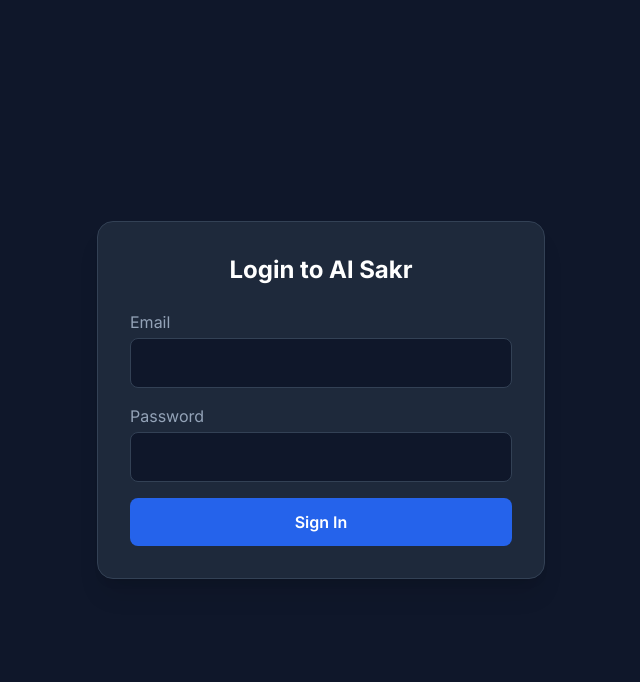
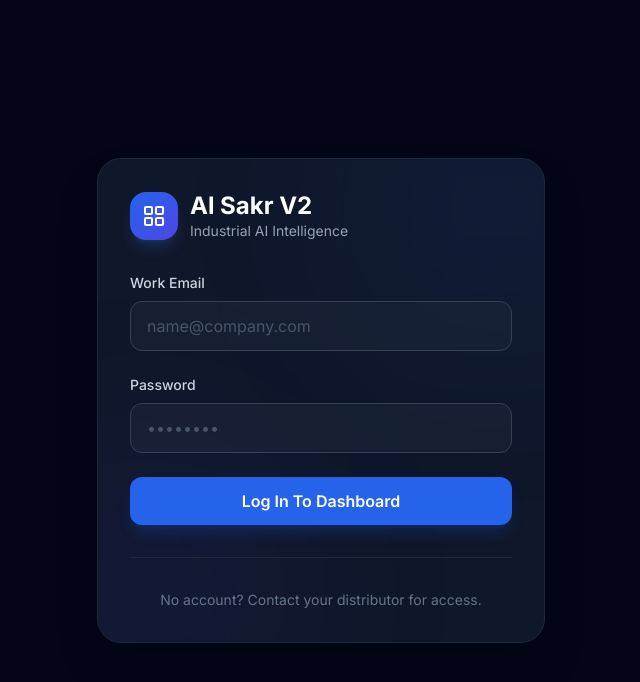
Before and after one commit to alsakronline-cyber/alsakr-online, a Next.js app in the folder alsakr_v2/v2_project/frontend/: page /auth/login in a window 1280 px wide. Shown: the top 682 px of the page, without its empty margins (319-959 px from the left). Built offline with nearby package versions, Linux system fonts and the light colour scheme.

Commit message:
feat: Implement NextAuth + PocketBase Authentication and protect routes

```diff
--- a/alsakr_v2/v2_project/frontend/app/api/auth/[...nextauth]/route.ts
+++ b/alsakr_v2/v2_project/frontend/app/api/auth/[...nextauth]/route.ts
@@ -1,61 +1,62 @@
-import NextAuth from 'next-auth';
-import CredentialsProvider from 'next-auth/providers/credentials';
-import PocketBase from 'pocketbase';
+import NextAuth from "next-auth";
+import CredentialsProvider from "next-auth/providers/credentials";
+import PocketBase from "pocketbase";
 
-const pb = new PocketBase(process.env.PB_URL || 'http://pocketbase:8090');
+const pb = new PocketBase(process.env.NEXT_PUBLIC_PB_URL || "http://127.0.0.1:8090");
 
 export const authOptions = {
     providers: [
         CredentialsProvider({
-            name: 'Credentials',
+            name: "Credentials",
             credentials: {
-                email: { label: "Email", type: "text" },
+                email: { label: "Email", type: "email" },
                 password: { label: "Password", type: "password" }
             },
             async authorize(credentials) {
                 if (!credentials?.email || !credentials?.password) return null;
 
                 try {
-                    const authData = await pb.collection('users').authWithPassword(
+                    const authData = await pb.collection("users").authWithPassword(
                         credentials.email,
                         credentials.password
                     );
 
-                    if (authData.record) {
+                    if (authData.token) {
                         return {
                             id: authData.record.id,
                             email: authData.record.email,
                             name: authData.record.name,
+                            token: authData.token,
                         };
                     }
                     return null;
-                } catch (e) {
-                    console.error('PocketBase Auth Error:', e);
+                } catch (error) {
+                    console.error("Auth error:", error);
                     return null;
                 }
             }
         })
     ],
     callbacks: {
+        async jwt({ token, user }) {
+            if (user) {
+                token.id = user.id;
+                token.accessToken = (user as any).token;
+            }
+            return token;
+        },
         async session({ session, token }) {
             if (token) {
-                session.user.id = token.sub;
+                (session as any).user.id = token.id;
+                (session as any).user.accessToken = token.accessToken;
             }
             return session;
-        },
-        async jwt({ token, user }) {
-            if (user) {
-                token.sub = user.id;
-            }
-            return token;
         }
     },
     pages: {
-        signIn: '/auth/login',
+        signIn: "/auth/login",
     },
-    session: {
-        strategy: 'jwt',
-    },
+    secret: process.env.NEXTAUTH_SECRET || "CHANGE_ME",
 };
 
 const handler = NextAuth(authOptions);
--- a/alsakr_v2/v2_project/frontend/app/auth/login/page.tsx
+++ b/alsakr_v2/v2_project/frontend/app/auth/login/page.tsx
@@ -1,64 +1,126 @@
-'use client';
+"use client";
 
-import { useState } from 'react';
-import { signIn } from 'next-auth/react';
-import { useRouter } from 'next/navigation';
+import { useState } from "react";
+import { signIn } from "next-auth/react";
+import { useRouter } from "next/navigation";
+import { motion } from "framer-motion";
+import { LayoutGrid, Loader2 } from "lucide-react";
 
 export default function LoginPage() {
-    const [email, setEmail] = useState('');
-    const [password, setPassword] = useState('');
-    const [error, setError] = useState('');
+    const [email, setEmail] = useState("");
+    const [password, setPassword] = useState("");
+    const [error, setError] = useState("");
+    const [isLoading, setIsLoading] = useState(false);
     const router = useRouter();
 
     const handleSubmit = async (e: React.FormEvent) => {
         e.preventDefault();
-        const result = await signIn('credentials', {
+        setIsLoading(true);
+        setError("");
+
+        try {
+            const res = await signIn("credentials", {
                 email,
                 password,
                 redirect: false,
             });
 
-        if (result?.error) {
-            setError('Invalid credentials');
+            if (res?.error) {
+                setError("Invalid email or password");
             } else {
-            router.push('/command-center');
+                router.push("/command-center");
+                router.refresh();
+            }
+        } catch (err) {
+            setError("An unexpected error occurred");
+        } finally {
+            setIsLoading(false);
         }
     };
 
     return (
-        <div className="min-h-screen flex items-center justify-center bg-slate-900">
-            <div className="bg-slate-800 p-8 rounded-2xl shadow-xl w-full max-w-md border border-slate-700">
-                <h1 className="text-2xl font-bold text-white mb-6 text-center">Login to Al Sakr</h1>
-                {error && <p className="text-red-500 mb-4 text-center">{error}</p>}
-                <form onSubmit={handleSubmit} className="space-y-4">
+        <div className="min-h-screen bg-slate-950 flex items-center justify-center p-4">
+            <motion.div
+                initial={{ opacity: 0, y: 20 }}
+                animate={{ opacity: 1, y: 0 }}
+                className="w-full max-w-md"
+            >
+                <div className="bg-slate-900 border border-slate-800 rounded-3xl p-8 shadow-2xl overflow-hidden relative">
+                    {/* Background glow */}
+                    <div className="absolute top-0 right-0 -mr-20 -mt-20 w-64 h-64 bg-blue-600/10 blur-[100px] rounded-full" />
+                    <div className="absolute bottom-0 left-0 -ml-20 -mb-20 w-64 h-64 bg-indigo-600/10 blur-[100px] rounded-full" />
+
+                    <div className="relative">
+                        <div className="flex items-center gap-3 mb-8">
+                            <div className="w-12 h-12 bg-gradient-to-br from-blue-600 to-indigo-600 rounded-2xl flex items-center justify-center shadow-lg shadow-blue-500/20">
+                                <LayoutGrid className="w-6 h-6 text-white" />
+                            </div>
                             <div>
-                        <label className="block text-slate-400 mb-1">Email</label>
+                                <h1 className="text-2xl font-bold text-white leading-tight">Al Sakr V2</h1>
+                                <p className="text-slate-400 text-sm">Industrial AI Intelligence</p>
+                            </div>
+                        </div>
+
+                        <form onSubmit={handleSubmit} className="space-y-6">
+                            <div>
+                                <label className="block text-sm font-medium text-slate-300 mb-2">
+                                    Work Email
+                                </label>
                                 <input
                                     type="email"
                                     value={email}
                                     onChange={(e) => setEmail(e.target.value)}
-                            className="w-full p-3 rounded-lg bg-slate-900 border border-slate-700 text-white focus:outline-none focus:ring-2 focus:ring-blue-500"
+                                    placeholder="name@company.com"
+                                    className="w-full bg-slate-800/50 border border-slate-700 text-white px-4 py-3 rounded-xl focus:outline-none focus:ring-2 focus:ring-blue-500/50 focus:border-blue-500 transition-all placeholder:text-slate-600"
                                     required
                                 />
                             </div>
+
                             <div>
-                        <label className="block text-slate-400 mb-1">Password</label>
+                                <label className="block text-sm font-medium text-slate-300 mb-2">
+                                    Password
+                                </label>
                                 <input
                                     type="password"
                                     value={password}
                                     onChange={(e) => setPassword(e.target.value)}
-                            className="w-full p-3 rounded-lg bg-slate-900 border border-slate-700 text-white focus:outline-none focus:ring-2 focus:ring-blue-500"
+                                    placeholder="••••••••"
+                                    className="w-full bg-slate-800/50 border border-slate-700 text-white px-4 py-3 rounded-xl focus:outline-none focus:ring-2 focus:ring-blue-500/50 focus:border-blue-500 transition-all placeholder:text-slate-600"
                                     required
                                 />
                             </div>
+
+                            {error && (
+                                <motion.div
+                                    initial={{ opacity: 0 }}
+                                    animate={{ opacity: 1 }}
+                                    className="text-red-400 text-sm bg-red-400/10 p-3 rounded-lg border border-red-400/20"
+                                >
+                                    {error}
+                                </motion.div>
+                            )}
+
                             <button
                                 type="submit"
-                        className="w-full py-3 bg-blue-600 hover:bg-blue-700 text-white rounded-lg font-semibold transition-colors"
+                                disabled={isLoading}
+                                className="w-full bg-blue-600 hover:bg-blue-500 text-white font-semibold py-3 rounded-xl shadow-lg shadow-blue-600/20 transition-all active:scale-[0.98] disabled:opacity-50 flex items-center justify-center gap-2"
                             >
-                        Sign In
+                                {isLoading ? (
+                                    <Loader2 className="w-5 h-5 animate-spin" />
+                                ) : (
+                                    "Log In To Dashboard"
+                                )}
                             </button>
                         </form>
+
+                        <div className="mt-8 pt-8 border-t border-slate-800 text-center">
+                            <p className="text-slate-500 text-sm">
+                                No account? Contact your distributor for access.
+                            </p>
                         </div>
+                    </div>
+                </div>
+            </motion.div>
         </div>
     );
 }
--- a/alsakr_v2/v2_project/frontend/app/layout.tsx
+++ b/alsakr_v2/v2_project/frontend/app/layout.tsx
@@ -1,6 +1,5 @@
 import './globals.css';
 import { Inter } from 'next/font/google';
-import Providers from './providers';
 
 const inter = Inter({ subsets: ['latin'] });
 
@@ -8,6 +7,8 @@
     title: 'Al Sakr Online V2 | Industrial AI Command Center',
     description: 'The next generation of industrial spare parts procurement and management.',
 };
+
+import { AuthProvider } from './providers';
 
 export default function RootLayout({
     children,
@@ -17,9 +18,9 @@
     return (
         <html lang="en">
             <body className={`${inter.className} bg-slate-950 text-slate-200 antialiased`}>
-                <Providers>
+                <AuthProvider>
                     {children}
-                </Providers>
+                </AuthProvider>
             </body>
         </html>
     );
--- a/alsakr_v2/v2_project/frontend/app/providers.tsx
+++ b/alsakr_v2/v2_project/frontend/app/providers.tsx
@@ -1,7 +1,7 @@
-'use client';
+"use client";
 
-import { SessionProvider } from 'next-auth/react';
+import { SessionProvider } from "next-auth/react";
 
-export default function Providers({ children }: { children: React.ReactNode }) {
+export function AuthProvider({ children }: { children: React.ReactNode }) {
     return <SessionProvider>{children}</SessionProvider>;
 }
--- a/alsakr_v2/v2_project/frontend/package.json
+++ b/alsakr_v2/v2_project/frontend/package.json
@@ -15,7 +15,7 @@
         "lucide-react": "^0.284.0",
         "framer-motion": "^10.16.4",
         "next-auth": "4.24.5",
-        "pocketbase": "0.19.0"
+        "pocketbase": "^0.21.1"
     },
     "devDependencies": {
         "tailwindcss": "^3.3.0",
```
Also changed, not shown: alsakr_v2/v2_project/frontend/app/command-center/page.tsx (+23 -3 lines), alsakr_v2/v2_project/frontend/middleware.ts (added, +9 -0 lines). Lines whose indentation alone changed are shown as unchanged.
